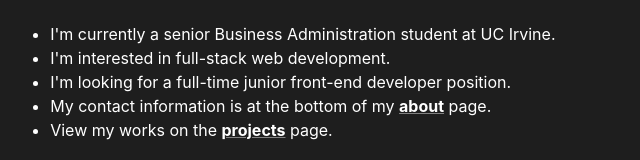
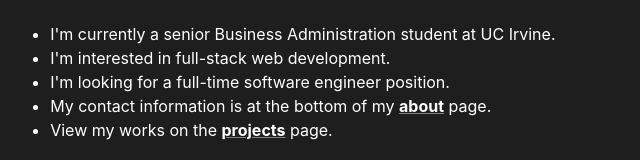
Before and after one commit to Furilon/portfolio-website, a Next.js app: page / in a window 1280 px wide. Shown: the part 220-380 px from the top of the page, without its empty margins (319-959 px from the left). Built offline with nearby package versions, Linux system fonts and the light colour scheme.

Commit message:
Changed a bullet point on the index page

```diff
--- a/pages/index.js
+++ b/pages/index.js
@@ -65,8 +65,7 @@ export default function Index() {
               I&apos;m interested in full-stack web development.
             </ListItem>
             <ListItem>
-              I&apos;m looking for a full-time junior front-end developer
-              position.
+              I&apos;m looking for a full-time software engineer position.
             </ListItem>
             <ListItem>
               My contact information is at the bottom of my{" "}
```
